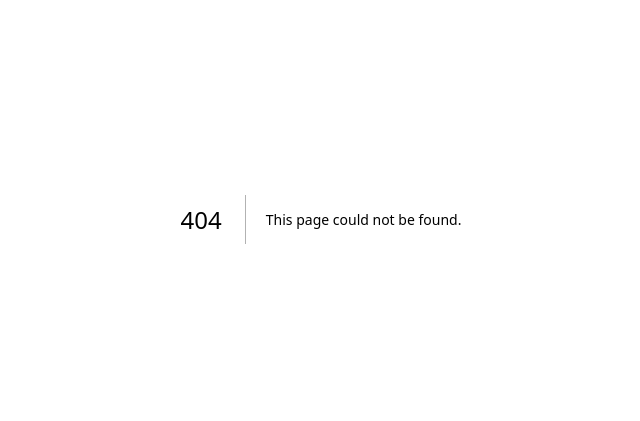
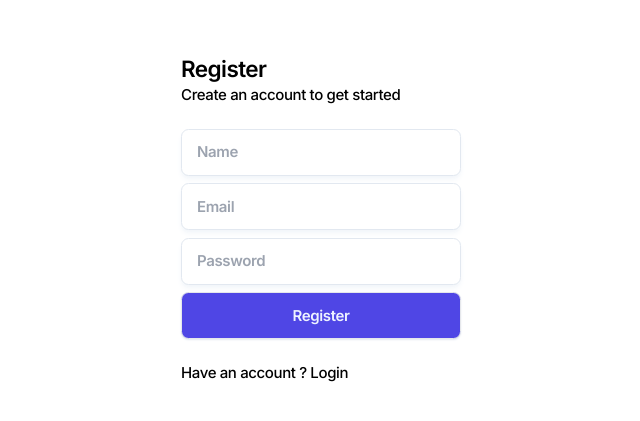
Before and after one commit to udilz/nextlms, a Next.js app: page /register in a window 1280 px wide. Before the commit this address had no page. Shown: the part 181-602 px from the top of the page, without its empty margins (319-959 px from the left). Built offline with nearby package versions, Linux system fonts and the light colour scheme.

Commit message:
add auth page

```diff
--- /dev/null
+++ b/src/app/(auth)/layout.tsx
@@ -0,0 +1,9 @@
+import React from "react";
+
+export default function Layout({ children }: React.PropsWithChildren) {
+  return (
+    <main className="flex h-screen items-center justify-center">
+      <div className="w-[280px] space-y-6">{children}</div>
+    </main>
+  );
+}
--- /dev/null
+++ b/src/app/(auth)/login/page.tsx
@@ -0,0 +1,23 @@
+import Link from "next/link";
+
+import { Button } from "@/components/button";
+import { Input } from "@/components/input";
+
+export default function Page() {
+  return (
+    <>
+      <section>
+        <h3>Login</h3>
+        <p>Welcome back!</p>
+      </section>
+      <form className="space-y-2">
+        <Input name="email" placeholder="Email"/>
+        <Input name="password" placeholder="Password" type="password"/>
+        <Button>Login</Button>
+      </form>
+      <section>
+        <p>Don&apos;t Have an account ? <Link href="/register">Register</Link></p>
+      </section>
+    </>
+  );
+}
--- /dev/null
+++ b/src/app/(auth)/register/page.tsx
@@ -0,0 +1,24 @@
+import Link from "next/link";
+
+import { Button } from "@/components/button";
+import { Input } from "@/components/input";
+
+export default function Page() {
+  return (
+    <>
+      <section>
+        <h3>Register</h3>
+        <p>Create an account to get started</p>
+      </section>
+      <form className="space-y-2">
+        <Input name="name" placeholder="Name"/>
+        <Input name="email" placeholder="Email"/>
+        <Input name="password" placeholder="Password" type="password"/>
+        <Button>Register</Button>
+      </form>
+      <section>
+        <p>Have an account ? <Link href="/login">Login</Link></p>
+      </section>
+    </>
+  );
+}
--- a/src/styles/globals.css
+++ b/src/styles/globals.css
@@ -1,3 +1,30 @@
 @tailwind base;
 @tailwind components;
 @tailwind utilities;
+
+@layer base {
+    html {
+        font-size: 15px;
+    }
+    body {
+        @apply font-medium tracking-tight;
+    }
+    h1 {
+        @apply text-8xl font-semibold tracking-tighter;
+    }
+    h2 {
+        @apply text-4xl font-medium tracking-tighter;
+    }
+    h3 {
+        @apply text-2xl font-semibold tracking-tight;
+    }
+    h4 {
+        @apply text-xl font-semibold tracking-tight;
+    }
+    h5 {
+        @apply text-lg font-medium;
+    }
+    h6 {
+        @apply text-balance font-medium;
+    }
+}
```
